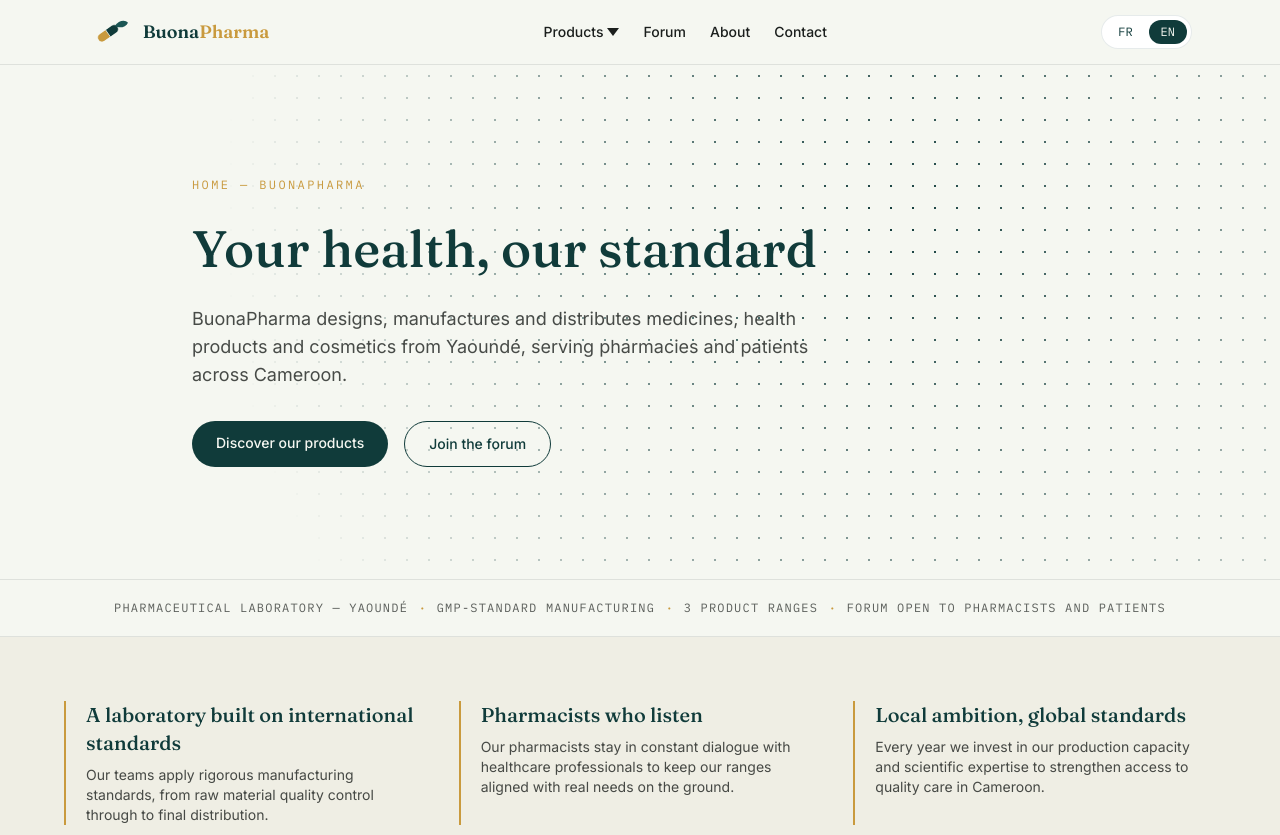
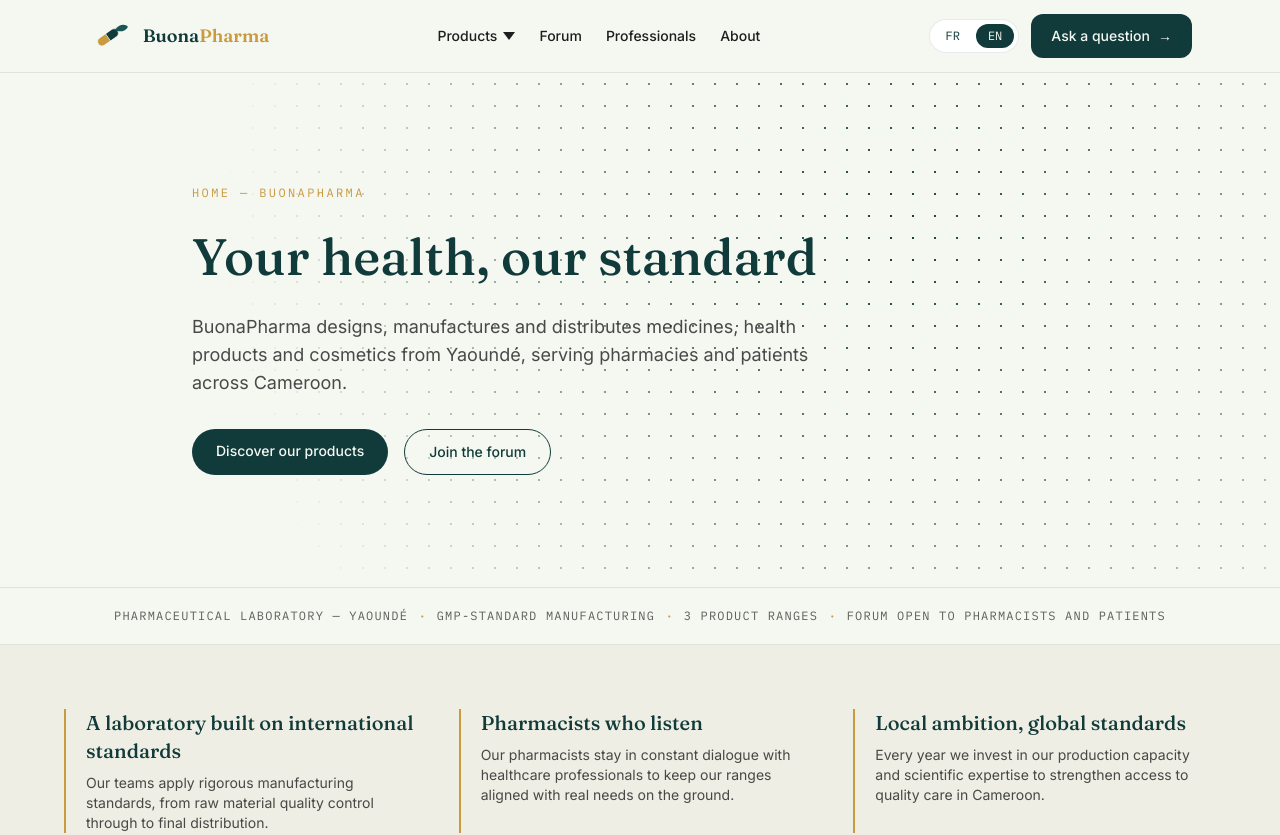
Before and after one commit to lepefy-labs/buonapharma, a Next.js app: page /en in a window 1280 px wide. Shown: the top 835 px of the page. Built offline with nearby package versions, Linux system fonts and the light colour scheme.

Commit message:
feat(ui): refine primary navigation and health CTA

```diff
--- a/src/components/Header.tsx
+++ b/src/components/Header.tsx
@@ -1,7 +1,7 @@
 "use client";
 
 import { useEffect, useState } from "react";
-import { useTranslations } from "next-intl";
+import { useLocale, useTranslations } from "next-intl";
 import { Link } from "@/i18n/navigation";
 import { Logo } from "@/components/Logo";
 import { LanguageSwitcher } from "@/components/LanguageSwitcher";
@@ -13,21 +13,19 @@
   { key: "cosmetics_title", anchor: "cosmetiques" },
 ] as const;
 
-const NAV_ITEMS = [
-  { href: "/forum", key: "forum" },
-  { href: "/a-propos", key: "about" },
-  { href: "/contact", key: "contact" },
-] as const;
-
 const linkClass =
-  "group relative text-sm font-medium text-ink focus-visible:outline-none focus-visible:ring-2 focus-visible:ring-gold";
+  "group relative text-sm font-medium text-ink transition hover:text-forest focus-visible:outline-none focus-visible:ring-2 focus-visible:ring-gold";
 
 export function Header() {
   const nav = useTranslations("nav");
   const tp = useTranslations("products");
+  const locale = useLocale();
   const scrolled = useScrollPosition(20);
   const [mobileOpen, setMobileOpen] = useState(false);
   const [productsOpen, setProductsOpen] = useState(false);
+
+  const professionalLabel = locale === "fr" ? "Professionnels" : "Professionals";
+  const askLabel = locale === "fr" ? "Poser une question" : "Ask a question";
 
   useEffect(() => {
     if (!mobileOpen) return;
@@ -39,18 +37,14 @@
   }, [mobileOpen]);
 
   return (
-    <header className="sticky top-0 z-50 border-b border-ink/10">
-      <div
-        className={`transition-colors duration-300 ${
-          scrolled ? "bg-paper/80 backdrop-blur-sm" : "bg-paper/95 backdrop-blur"
-        }`}
-      >
-      <div className="mx-auto flex max-w-6xl items-center justify-between px-6 py-3">
-        <Link href="/" className="flex items-center" onClick={() => setMobileOpen(false)}>
+    <header className="sticky top-0 z-50 border-b border-forest/10">
+      <div className={`transition-colors duration-300 ${scrolled ? "bg-paper/90 backdrop-blur-xl" : "bg-paper/95 backdrop-blur-md"}`}>
+        <div className="bp-shell flex min-h-[72px] items-center justify-between gap-5">
+          <Link href="/" className="flex shrink-0 items-center" onClick={() => setMobileOpen(false)}>
             <Logo variant="default" />
           </Link>
 
-        <nav className="hidden items-center gap-6 md:flex">
+          <nav className="hidden items-center gap-6 lg:flex" aria-label="Primary navigation">
             <div
               className="relative"
               onMouseEnter={() => setProductsOpen(true)}
@@ -58,8 +52,8 @@
             >
               <button
                 type="button"
-              className={`${linkClass} flex items-center gap-1`}
-              onClick={() => setProductsOpen((v) => !v)}
+                className={`${linkClass} flex items-center gap-1.5`}
+                onClick={() => setProductsOpen((value) => !value)}
                 aria-expanded={productsOpen}
                 aria-haspopup="true"
               >
@@ -67,22 +61,21 @@
                 <svg viewBox="0 0 12 8" className="h-2 w-3 fill-current" aria-hidden="true">
                   <path d="M0 0l6 8 6-8z" />
                 </svg>
-              <span className="absolute -bottom-1 left-0 h-0.5 w-0 bg-gold transition-all duration-300 group-hover:w-full" />
               </button>
 
               <div
-              className={`absolute left-0 top-full pt-3 transition-all duration-200 ${
+                className={`absolute left-0 top-full pt-4 transition-all duration-200 ${
                   productsOpen
                     ? "pointer-events-auto translate-y-0 opacity-100"
                     : "pointer-events-none -translate-y-2 opacity-0"
                 }`}
               >
-              <ul className="flex min-w-[220px] flex-col gap-1 rounded-lg border border-ink/10 bg-white p-2 shadow-lg">
+                <ul className="min-w-[240px] rounded-2xl border border-forest/10 bg-white p-2 shadow-xl shadow-forest/10">
                   {PRODUCT_CATEGORIES.map((cat) => (
                     <li key={cat.anchor}>
                       <Link
                         href={`/produits#${cat.anchor}`}
-                      className="block rounded-md px-3 py-2 text-sm text-ink transition hover:bg-paper-warm hover:text-forest focus-visible:outline-none focus-visible:ring-2 focus-visible:ring-gold"
+                        className="block rounded-xl px-4 py-3 text-sm text-ink transition hover:bg-paper-warm hover:text-forest focus-visible:outline-none focus-visible:ring-2 focus-visible:ring-gold"
                         onClick={() => setProductsOpen(false)}
                       >
                         {tp(cat.key)}
@@ -93,42 +86,31 @@
               </div>
             </div>
 
-          {NAV_ITEMS.map((item) => (
-            <Link key={item.href} href={item.href} className={linkClass}>
-              {nav(item.key)}
-              <span className="absolute -bottom-1 left-0 h-0.5 w-0 bg-gold transition-all duration-300 group-hover:w-full" />
-            </Link>
-          ))}
+            <Link href="/forum" className={linkClass}>{nav("forum")}</Link>
+            <Link href="/forum/pharmaciens" className={linkClass}>{professionalLabel}</Link>
+            <Link href="/a-propos" className={linkClass}>{nav("about")}</Link>
           </nav>
 
-        <div className="hidden items-center gap-4 md:flex">
+          <div className="hidden items-center gap-3 md:flex">
             <LanguageSwitcher />
+            <Link href="/forum/patients/new" className="bp-button-primary hidden xl:inline-flex">
+              {askLabel}
+              <span aria-hidden="true">→</span>
+            </Link>
           </div>
 
           <button
             type="button"
-          className="flex h-10 w-10 items-center justify-center rounded-md text-forest focus-visible:outline-none focus-visible:ring-2 focus-visible:ring-gold md:hidden"
+            className="flex h-11 w-11 items-center justify-center rounded-xl text-forest focus-visible:outline-none focus-visible:ring-2 focus-visible:ring-gold lg:hidden"
             aria-expanded={mobileOpen}
             aria-controls="mobile-nav"
             aria-label={mobileOpen ? "Fermer le menu" : "Ouvrir le menu"}
-          onClick={() => setMobileOpen((v) => !v)}
+            onClick={() => setMobileOpen((value) => !value)}
           >
             <span className="relative block h-4 w-6">
-            <span
-              className={`absolute left-0 top-0 block h-0.5 w-6 bg-current transition-transform duration-300 ${
-                mobileOpen ? "translate-y-[7px] rotate-45" : ""
-              }`}
-            />
-            <span
-              className={`absolute left-0 top-[7px] block h-0.5 w-6 bg-current transition-opacity duration-200 ${
-                mobileOpen ? "opacity-0" : "opacity-100"
-              }`}
-            />
-            <span
-              className={`absolute left-0 top-[14px] block h-0.5 w-6 bg-current transition-transform duration-300 ${
-                mobileOpen ? "-translate-y-[7px] -rotate-45" : ""
-              }`}
-            />
+              <span className={`absolute left-0 top-0 block h-0.5 w-6 bg-current transition-transform ${mobileOpen ? "translate-y-[7px] rotate-45" : ""}`} />
+              <span className={`absolute left-0 top-[7px] block h-0.5 w-6 bg-current transition-opacity ${mobileOpen ? "opacity-0" : "opacity-100"}`} />
+              <span className={`absolute left-0 top-[14px] block h-0.5 w-6 bg-current transition-transform ${mobileOpen ? "-translate-y-[7px] -rotate-45" : ""}`} />
             </span>
           </button>
         </div>
@@ -136,10 +118,8 @@
 
       <div
         id="mobile-nav"
-        className={`fixed inset-0 z-50 flex flex-col overflow-y-auto bg-paper px-6 pb-8 pt-24 transition-all duration-300 md:hidden ${
-          mobileOpen
-            ? "pointer-events-auto translate-x-0 opacity-100"
-            : "pointer-events-none translate-x-4 opacity-0"
+        className={`fixed inset-0 z-50 flex flex-col overflow-y-auto bg-paper px-5 pb-8 pt-24 transition-all duration-300 lg:hidden ${
+          mobileOpen ? "pointer-events-auto translate-x-0 opacity-100" : "pointer-events-none translate-x-4 opacity-0"
         }`}
       >
         <button
@@ -147,20 +127,18 @@
           onClick={() => setMobileOpen(false)}
           aria-label="Fermer le menu"
           tabIndex={mobileOpen ? 0 : -1}
-          className="fixed right-4 top-4 z-[60] flex h-11 w-11 items-center justify-center rounded-full bg-paper text-2xl leading-none text-forest shadow-sm focus-visible:outline-none focus-visible:ring-2 focus-visible:ring-gold"
+          className="fixed right-4 top-4 z-[60] flex h-11 w-11 items-center justify-center rounded-full bg-white text-2xl text-forest shadow-sm focus-visible:outline-none focus-visible:ring-2 focus-visible:ring-gold"
         >
           <span aria-hidden="true">×</span>
         </button>
 
-        <span className="font-mono text-xs uppercase tracking-widest text-gold">
-          {nav("products")}
-        </span>
-        <ul className="mb-4 mt-2 flex flex-col">
+        <span className="bp-eyebrow">{nav("products")}</span>
+        <ul className="mb-5 mt-2 flex flex-col">
           {PRODUCT_CATEGORIES.map((cat) => (
-            <li key={cat.anchor} className="border-b border-ink/10">
+            <li key={cat.anchor} className="border-b border-forest/10">
               <Link
                 href={`/produits#${cat.anchor}`}
-                className="block py-4 text-lg text-ink focus-visible:outline-none focus-visible:ring-2 focus-visible:ring-gold"
+                className="block py-4 font-display text-xl text-forest focus-visible:outline-none focus-visible:ring-2 focus-visible:ring-gold"
                 onClick={() => setMobileOpen(false)}
               >
                 {tp(cat.key)}
@@ -170,22 +148,29 @@
         </ul>
 
         <ul className="flex flex-col">
-          {NAV_ITEMS.map((item) => (
-            <li key={item.href} className="border-b border-ink/10">
+          {[
+            { href: "/forum", label: nav("forum") },
+            { href: "/forum/pharmaciens", label: professionalLabel },
+            { href: "/a-propos", label: nav("about") },
+            { href: "/contact", label: nav("contact") },
+          ].map((item) => (
+            <li key={item.href} className="border-b border-forest/10">
               <Link
                 href={item.href}
                 className="block py-4 text-lg font-medium text-ink focus-visible:outline-none focus-visible:ring-2 focus-visible:ring-gold"
                 onClick={() => setMobileOpen(false)}
               >
-                {nav(item.key)}
+                {item.label}
               </Link>
             </li>
           ))}
         </ul>
 
-        <div className="mt-8">
-          <LanguageSwitcher />
-        </div>
+        <Link href="/forum/patients/new" className="bp-button-primary mt-8" onClick={() => setMobileOpen(false)}>
+          {askLabel}<span aria-hidden="true">→</span>
+        </Link>
+
+        <div className="mt-8"><LanguageSwitcher /></div>
       </div>
     </header>
   );
```
Lines whose indentation alone changed are shown as unchanged.
